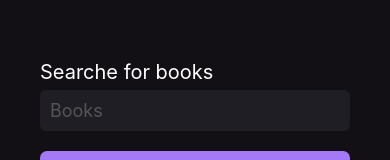
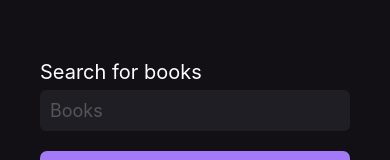
Before and after one commit to Samila-Castro/consumingApi, a React Native app: screen / in a window 390 px wide. Shown: the top 160 px of the page. Built offline with nearby package versions, Linux system fonts and the light colour scheme.

Commit message:
refactor: corrige erro ortogáfico

```diff
--- a/App.js
+++ b/App.js
@@ -16,7 +16,7 @@ export default function App() {
 
   return (
     <View style={styles.container}>
-      <Text style={styles.title}>Searche for books</Text>
+      <Text style={styles.title}>Search for books</Text>
       <TextInput
         style={styles.input}
         placeholder="Books"
```
